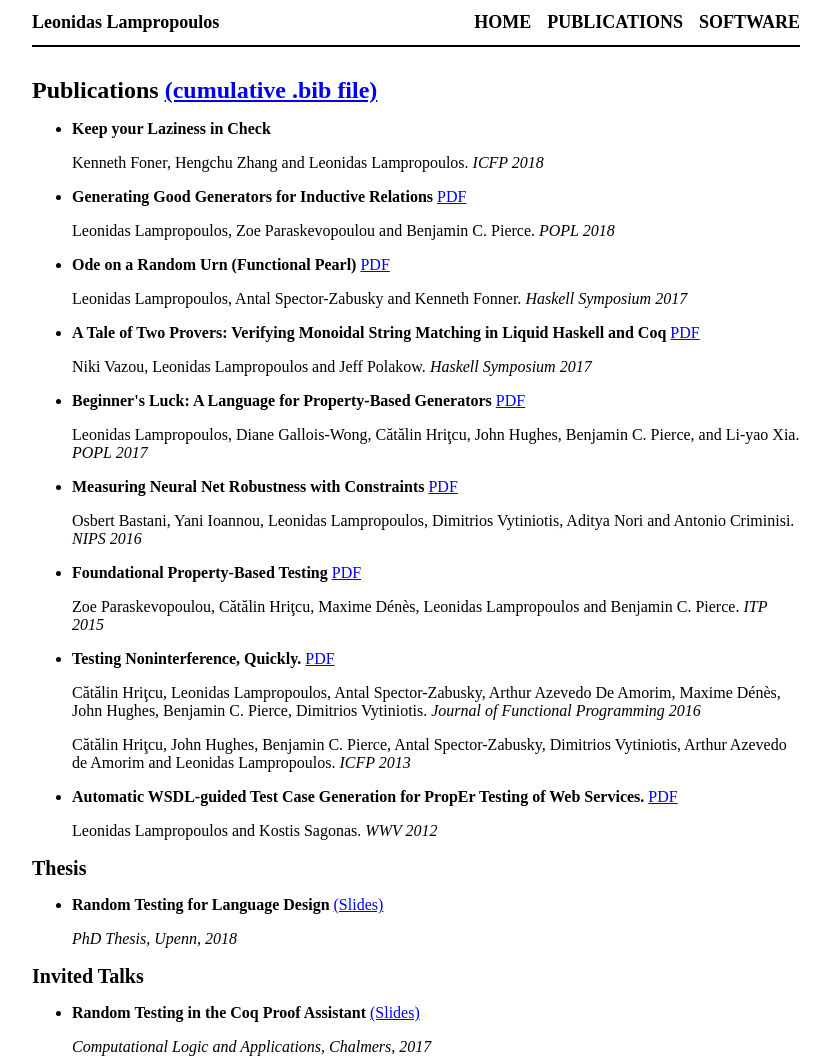
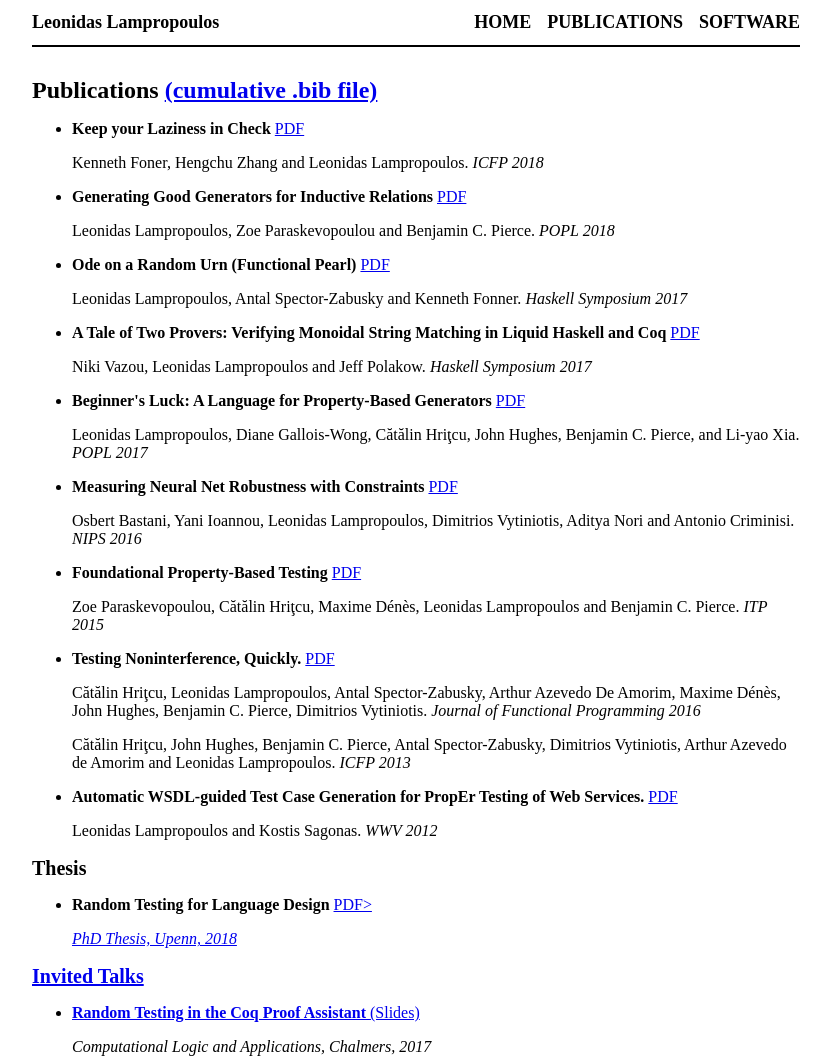
Before and after one commit to lemonidas/lemonidas.github.io, a plain HTML site: page publications.html in a window 1280 px wide. Shown: the top 1059 px of the page, without its empty margins (224-1055 px from the left). Drawn offline with Linux system fonts and the light colour scheme.

Commit message:
Updated pdfs

```diff
--- a/publications.html
+++ b/publications.html
@@ -25,7 +25,7 @@
 <ul>
   <li>
     <b>Keep your Laziness in Check</b>
-    <a href="./pdf/StrictCheck.pdf"></a>  <br/>
+    <a href="./pdf/StrictCheck.pdf">PDF</a>  <br/>
     <p> Kenneth Foner, Hengchu Zhang and Leonidas Lampropoulos.
       <i>ICFP 2018</i> </p>
   </li>
@@ -97,7 +97,7 @@
 <ul>
   <li>
     <b> Random Testing for Language Design</b>
-    <a href="./pdf/Leo-PhD-Thesis.pdf">(Slides)</a><br/>
+    <a href="./pdf/Leo-PhD-Thesis.pdf">PDF><br/>
     <p><i>PhD Thesis, Upenn, 2018</i></p>
   </li>
 </ul>
```
Also changed, not shown: 2 other files.
